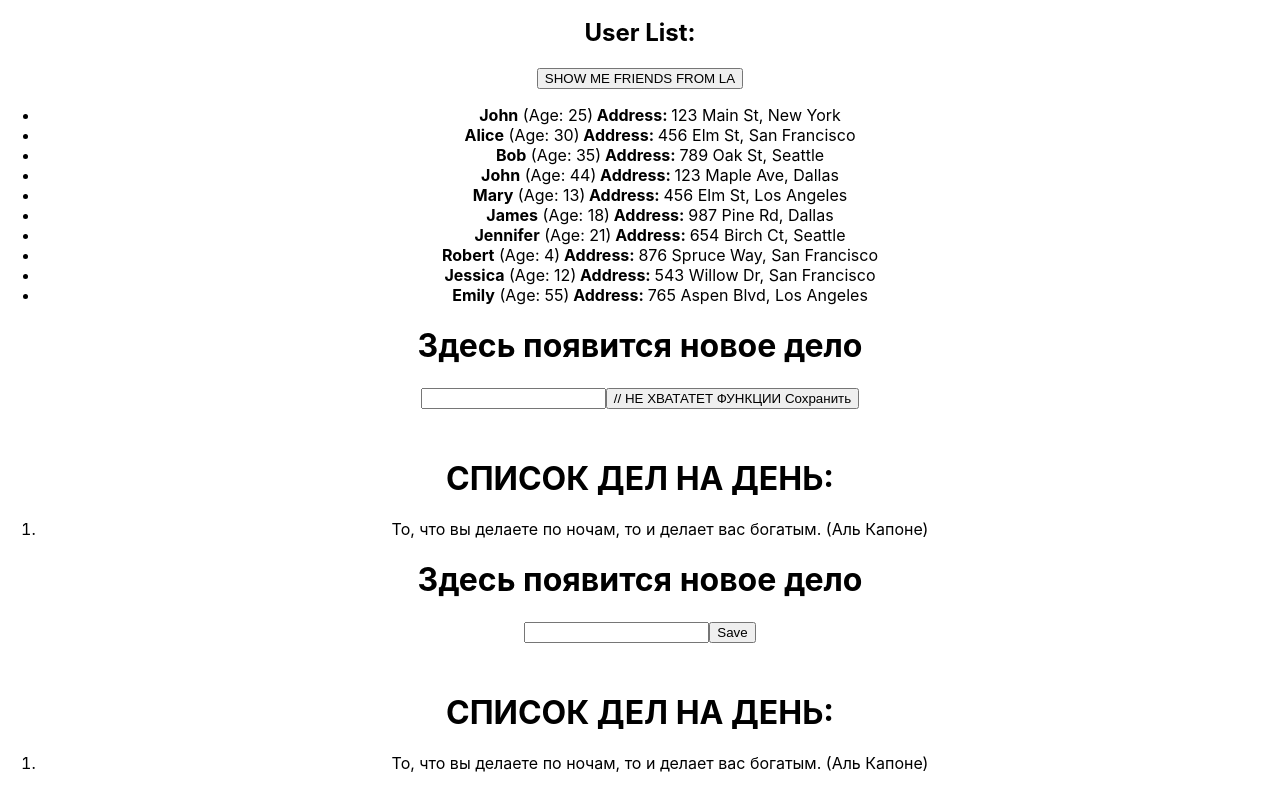
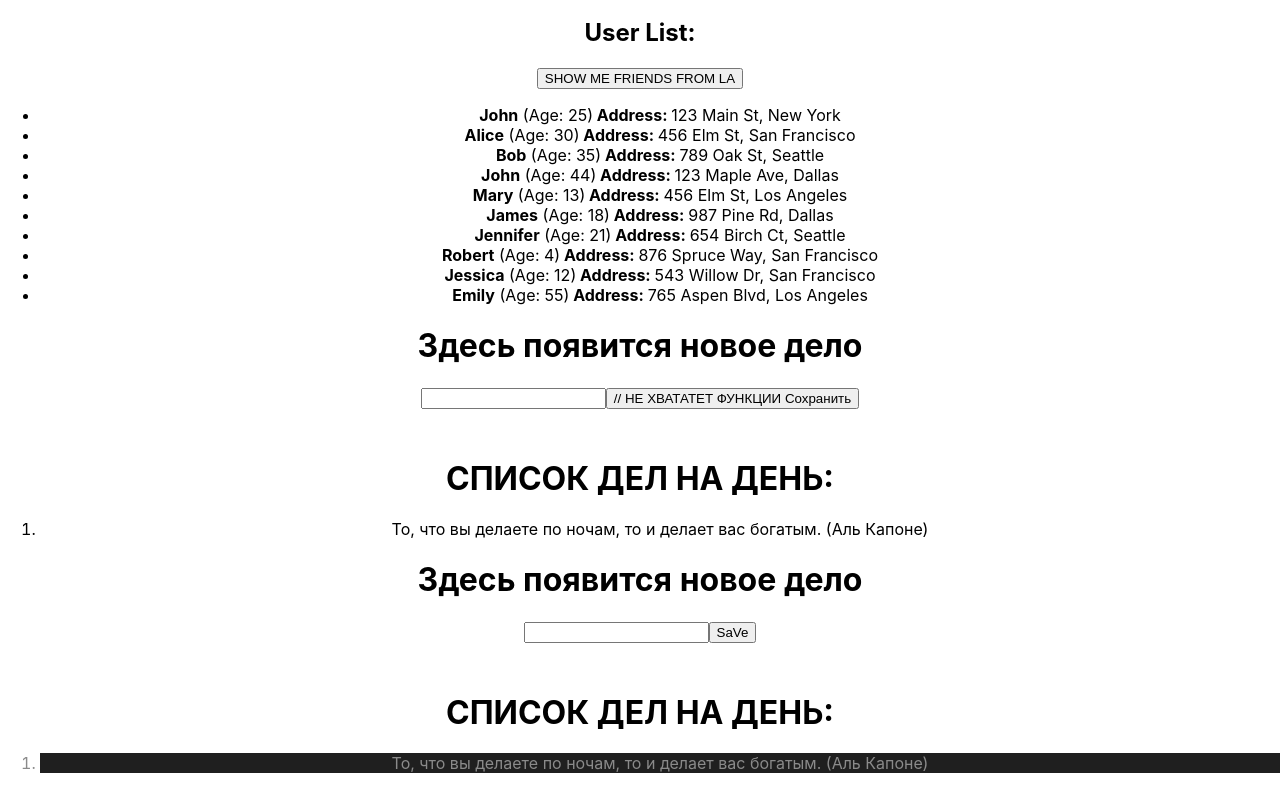
Before and after one commit to sega-strn/homework-front, a React (Create React App) app: page / in a window 1280 px wide. Shown: the part 271-1060 px from the top of the page. Built offline with nearby package versions, Linux system fonts and the light colour scheme.

Commit message:
HW4 SaVe

```diff
--- a/src/HW/4/HW4.tsx
+++ b/src/HW/4/HW4.tsx
@@ -34,7 +34,7 @@ export const HW4 = () => {
 
       <Input currentText={currentText} setCurrentText={setCurrentText} />
 
-      <Button name={"Save"} callBack={handleSave} />
+      <Button name={"SaVe"} callBack={handleSave} />
 
       <h1 style={{ marginTop: "50px" }}>СПИСОК ДЕЛ НА ДЕНЬ:</h1>
 
@@ -44,7 +44,7 @@ export const HW4 = () => {
             <li
               key={index}
               id={`hw04-task-${index}`}
-              className={index % 2 ? s.chetNechet : ""}
+              className={index % 2 === 0 ? s.chetNechet : ""}
             >
               {el}
             </li>
```
